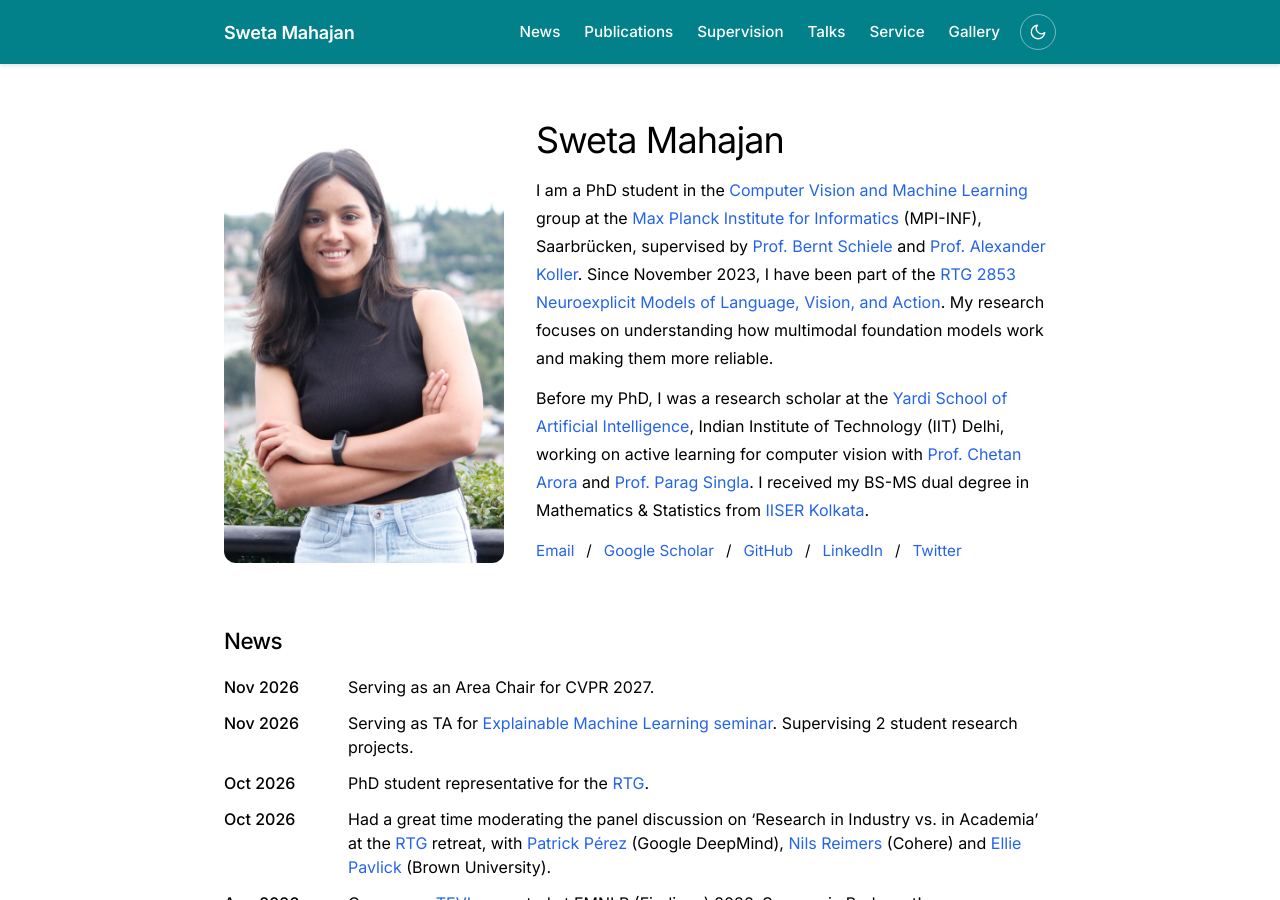
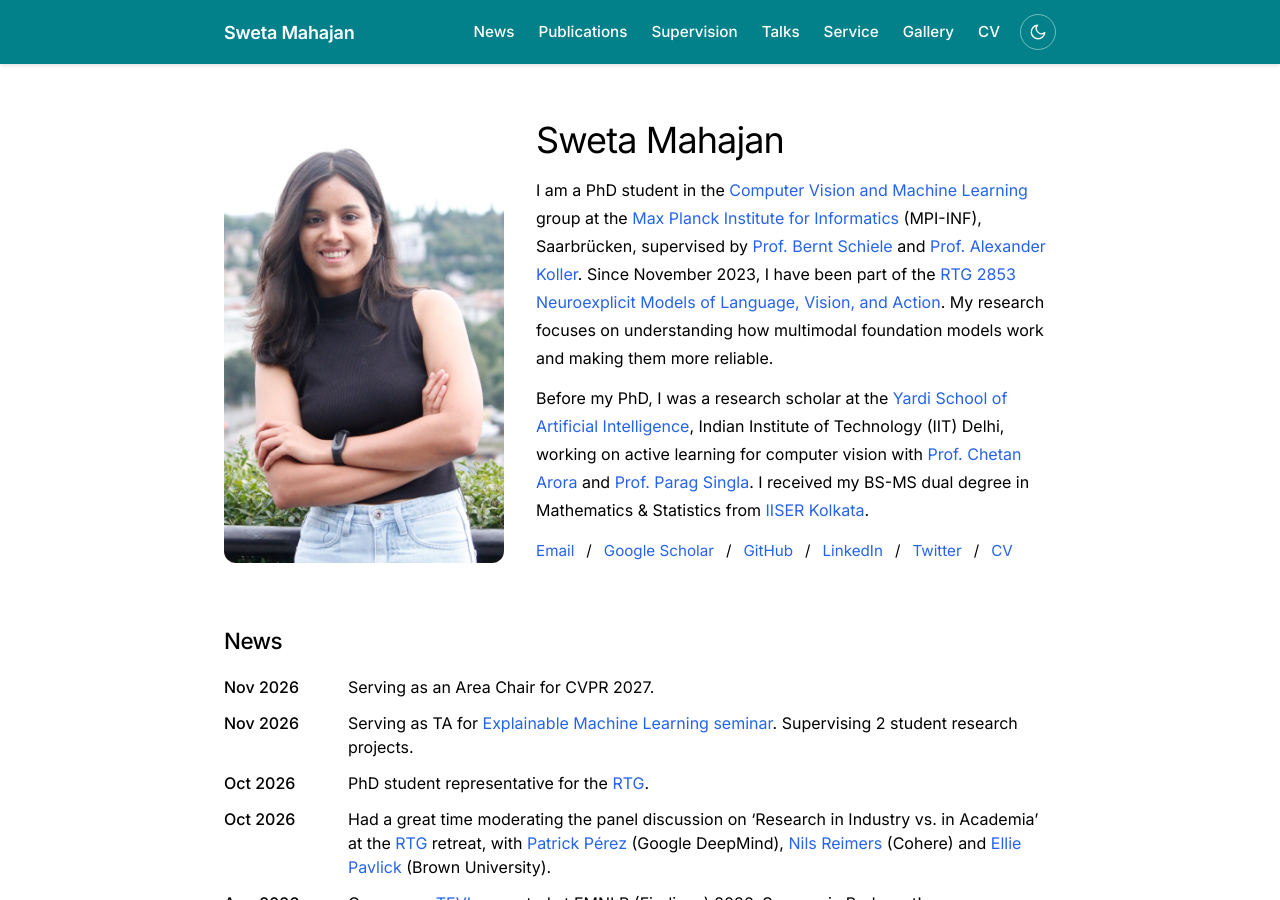
Before and after one commit to SwetaMahajan/swetamahajan.github.io, a Jekyll site: the page built from index.html, in a window 1280 px wide and 900 px high. Built offline with Jekyll 4.4.1, drawn with Linux system fonts in a browser that asks for light colours.

Commit message:
Add CV, linked under the bio and in the top bar
Co-Authored-By: Claude Opus 5.5 <noreply@anthropic.com>

```diff
--- a/_data/navigation.yml
+++ b/_data/navigation.yml
@@ -27,3 +27,6 @@
 
 - label: Gallery
   url: /gallery/
+
+- label: CV
+  url: /assets/files/cv.pdf
--- a/_data/profile.yml
+++ b/_data/profile.yml
@@ -34,6 +34,8 @@ links:
     url: https://www.linkedin.com/in/sweta-mahajan/
   - label: Twitter
     url: https://twitter.com/swetamahajan1
+  - label: CV
+    url: assets/files/cv.pdf
 
 # Optional line at the bottom of the page (Markdown supported). Uncomment to show.
 footer: Design inspired by [Jon Barron's website](https://jonbarron.info/).
```
Also changed, not shown: 1 other file.
